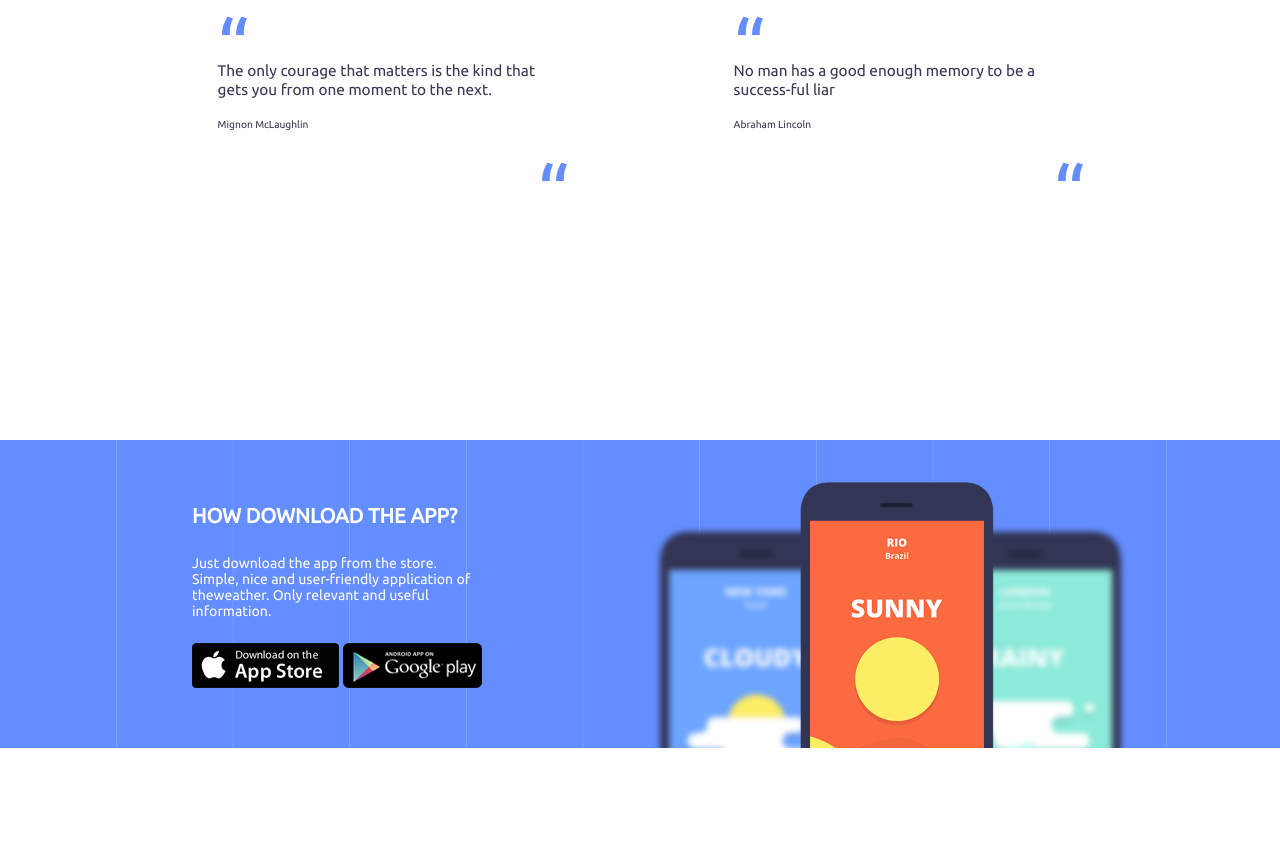
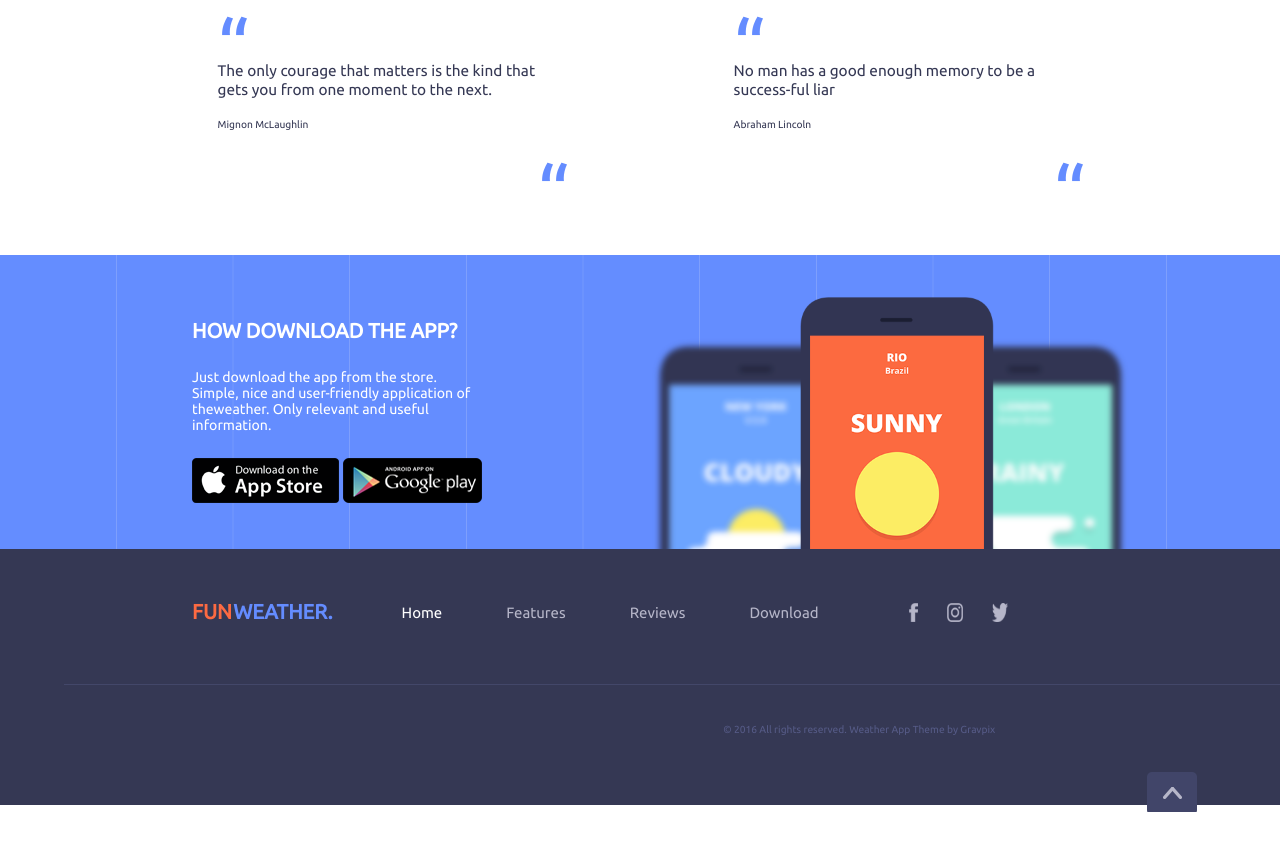
Before and after one commit to xdestructx/test_project, a plain HTML site: page index.html in a window 1280 px wide. Shown: the part 4229-5080 px from the top of the page. After the commit the page ends 5045 px from the top, so only its background shows below. Drawn offline with Linux system fonts and the light colour scheme.

Commit message:
dokonczenie dolu strony

```diff
--- a/index.html
+++ b/index.html
@@ -173,7 +173,32 @@
 
 		</div>
 		<div class="footer">
+            <a href="#"><span id="footer_logo">FUN <h1>WEATHER.</h1></span></a>
+            <div id="footer_navi">
+                <ul>
+                    <li><a style="color:white" href="#">Home</a></li>
+                    <li><a href="#features">Features</a></li>
+                    <li><a href="#reviews">Reviews</a></li>
+                    <li><a href="#download">Download</a></li>
+                </ul>
+            </div>
+            <div id="footer_social">
+                <a href="https://facebook.com/"><img src="footer/facebook.png" style="width:0.7vw;height:1.5vw;"/></a>
+                <a href="https://instagram.com/"><img src="footer/instagram.png" style="width:1.2vw;height:1.5vw;"/></a>
+                <a href="https://twitter.com/"><img src="footer/twitter.png" style="width:1.2vw;height:1.5vw;"/></a>
+            </div>
+            <div id="footer_bar">
+                <img src="footer/line.gif"/>
+            </div>
 
-		</div>
+            <div id="footer_desc">
+                <h6>© 2016 All rights reserved. Weather App Theme by Gravpix</h6>
+            </div>
+
+            <div id="footer_fly">
+                <a href="#"><img src="footer/gotop.png"/></a>
+            </div>
+        </div>
+
 	</body>
 </html>
--- a/style.css
+++ b/style.css
@@ -503,6 +503,10 @@ a:active {
     height:20vw;
 }
 
+.reviews{
+    height: 48vw;
+}
+
 .reviews h1{
     position: relative;
     top:0vw;;
@@ -570,8 +574,8 @@ a:active {
 .download{
     background-image:url(download/bg.png);
     background-repeat: no-repeat;
-    background-size:contain;
-    height:25vw;
+    background-size:cover;
+    height:23vw;
 }
 .download h1{
     position: relative;
@@ -598,3 +602,115 @@ a:active {
     top:7vw;
     left:15vw;
 }
+
+.footer{
+    height:20vw;
+    background-image:url(footer/bg.gif);
+    background-repeat: no-repeat;
+    background-size:cover;
+
+}
+
+#footer_logo {
+    position: relative;
+    float:left;
+    color:#fc6a42;
+    font-size: 1.6vw;
+    font-family: 'Ubuntu', sans-serif;
+    font-weight: bold;
+    top: 4vw;
+    left:15vw;
+}
+
+#footer_logo h1{
+    position: relative;
+    float:right;
+    left:0.1vw;
+    top:-1.1vw;
+    font-size: 1.6vw;
+    color:#648cff;
+}
+
+
+.footer ul{
+    position:relative;
+    list-style-type: none;
+    margin: 0;
+    padding: 0;
+    overflow: hidden;
+    left:18vw;
+    top:3.5vw;
+}
+
+.footer li {
+    float: left;
+}
+
+.footer li a {
+    font-size: 1.17vw;
+    font-family: 'Ubuntu', sans-serif;
+    font-weight: normal;
+    display: block;
+    color: #b5b5c8;
+    text-align: center;
+    padding: 0.8vw 2.5vw;
+    text-decoration: none;
+}
+
+#footer_social{
+    height:2vw;
+}
+
+@media all and (min-width:0px) and (max-width:800px) {
+    #footer_social {
+        position: relative;
+        top: -4.5vw;
+        left:70vw;
+    }
+}
+@media all and (min-width:800px) {
+    #footer_social {
+            position: relative;
+            top: -3.3vw;
+            left:70vw;
+        }
+}
+
+#footer_navi{
+    height:7.5vw;
+}
+
+#footer_social a{
+    padding: 0vw 1vw;
+}
+
+#footer_bar{
+    position: relative;
+    left:5vw;
+    height:2vw;
+}
+
+#footer_desc{
+    height:5vw;
+}
+
+#footer_fly{
+    position: relative;
+    float:right;
+    right:-20vw;
+    top:0.9vw;
+    height:1.9vw;
+}
+
+#footer_desc h6{
+    position:relative;
+    float:right;
+    top:0vw;
+    right:17vw;
+    width:26.5vw;
+    color:#565b87;
+    line-height:1.5vw;
+    font-size:0.8vw;
+    font-family: 'Ubuntu', sans-serif;
+    font-weight: normal;
+}
```
